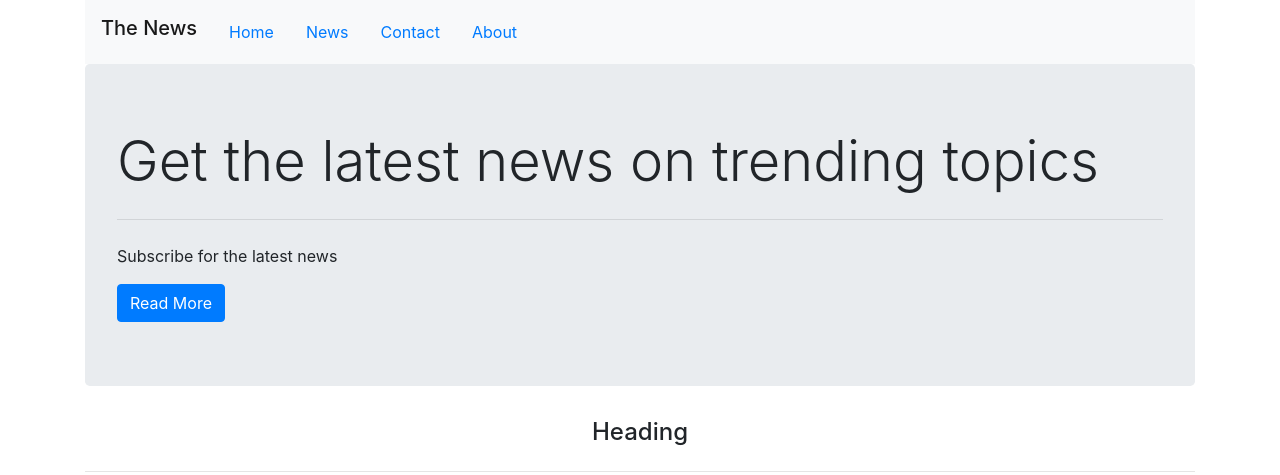
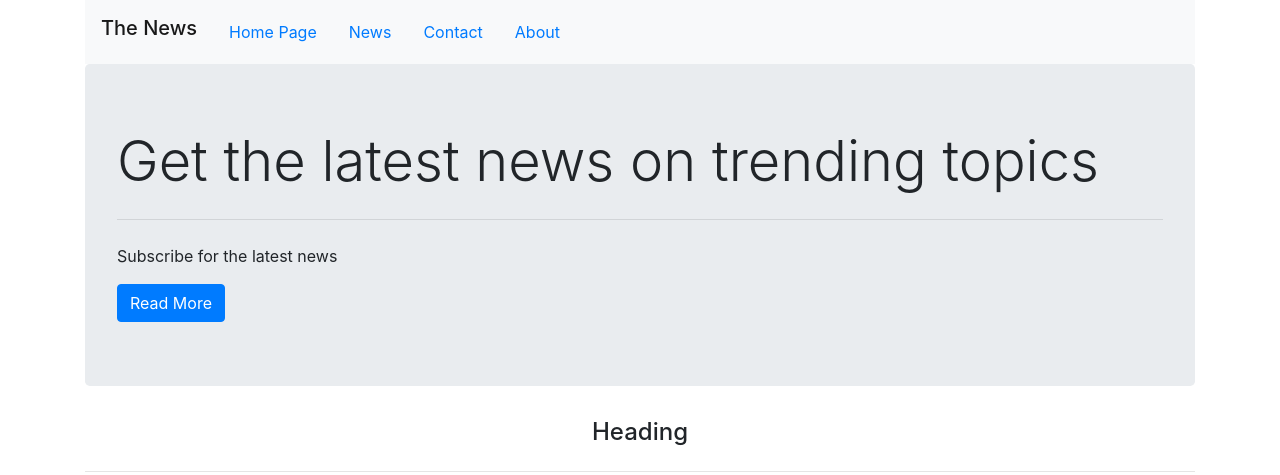
Before and after one commit to sajeebmahamed/nnews, a plain HTML site: page index.html in a window 1280 px wide. Shown: the top 475 px of the page. Drawn offline with nearby package versions, Linux system fonts and the light colour scheme.

Commit message:
Home menu updated

```diff
--- a/index.html
+++ b/index.html
@@ -20,7 +20,7 @@
                 <span class="navbar-toggler-icon"></span>
             </button>
             <div class="collapse navbar-collapse" id="newsMenu">
-                <a class="nav-item nav-link" href="#">Home</a>
+                <a class="nav-item nav-link" href="#">Home Page</a>
                 <a class="nav-item nav-link" href="#">News</a>
                 <a class="nav-item nav-link" href="#">Contact</a>
                 <a class="nav-item nav-link" href="#">About</a>
```
